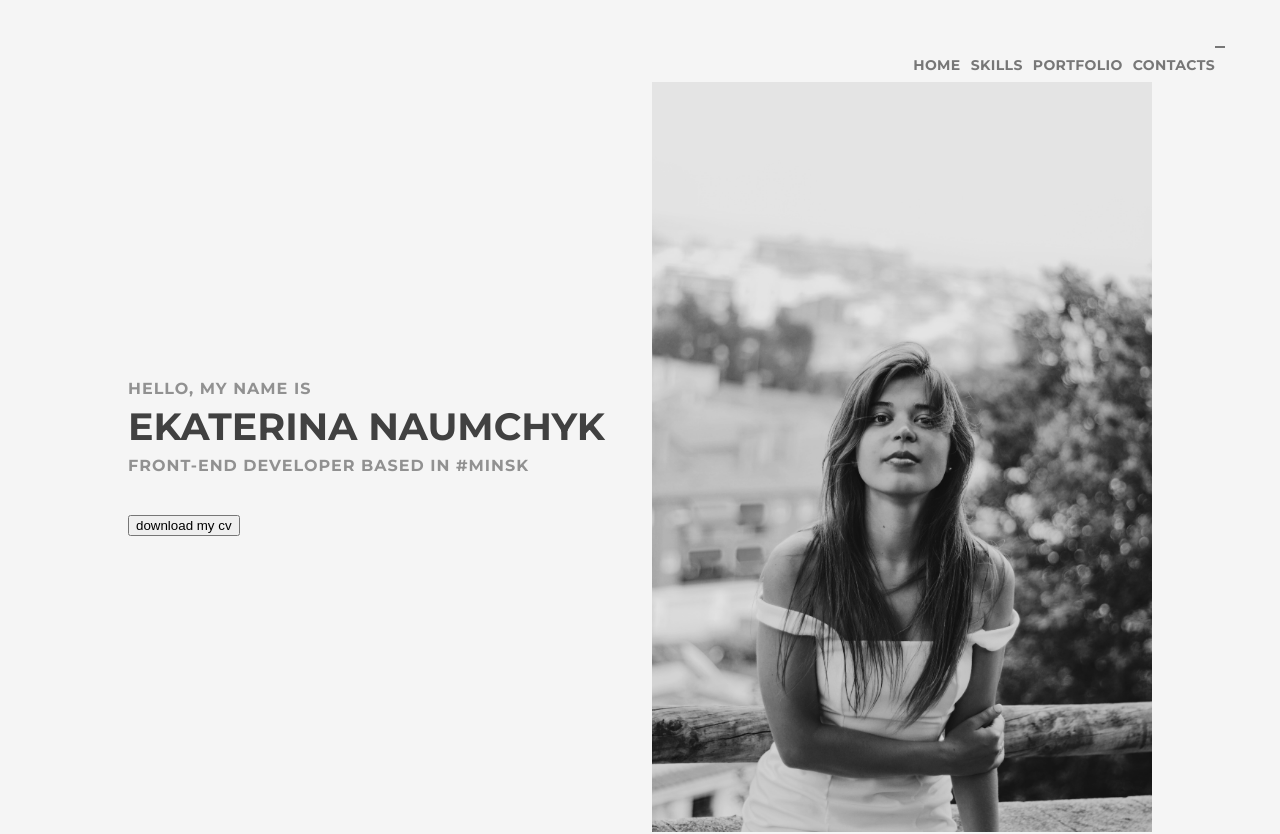
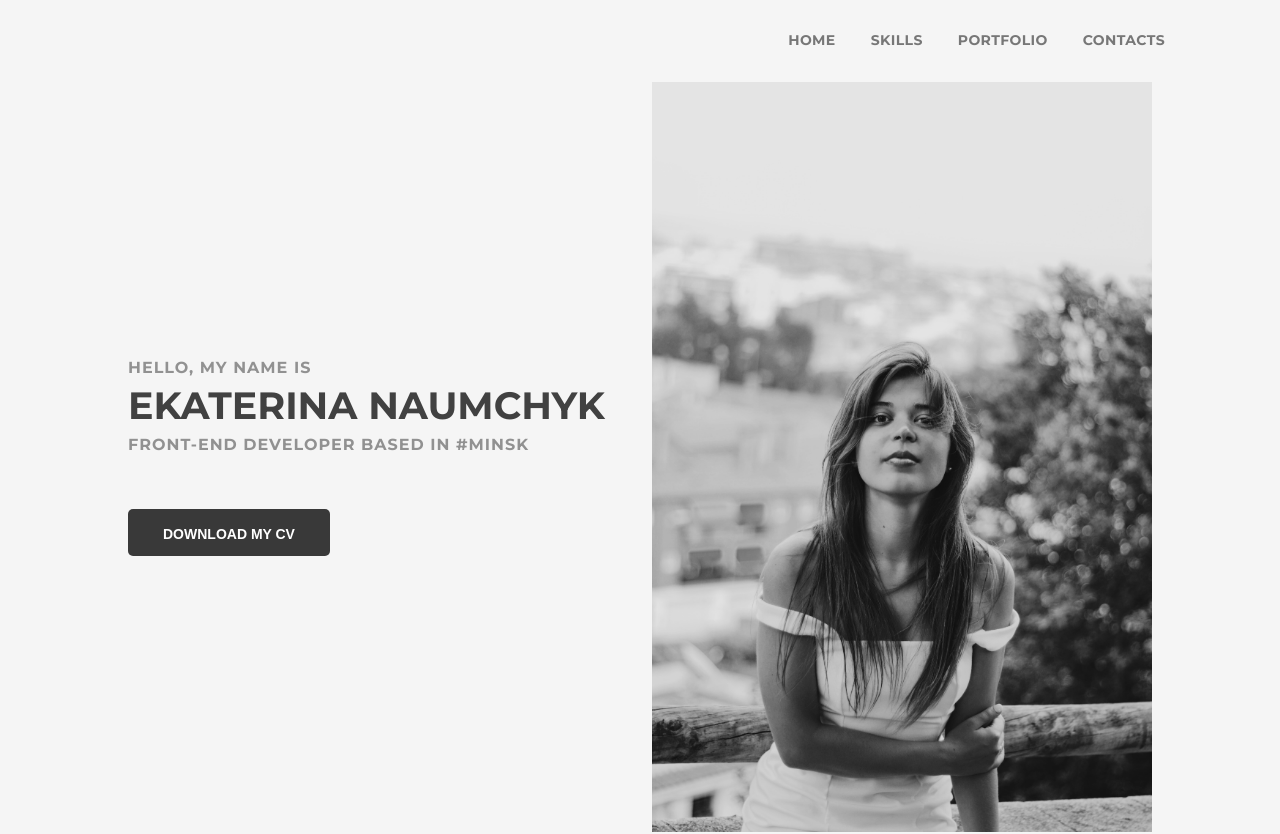
Before and after one commit to Ekaterina112/Portfolio, a React (Create React App) app: page / in a window 1280 px wide. Shown: the top 834 px of the page. Built offline with nearby package versions, Linux system fonts and the light colour scheme; a web font is replaced by a local one.

Commit message:
decorate button component

```diff
--- a/src/common/button/Button.js
+++ b/src/common/button/Button.js
@@ -2,10 +2,14 @@ import React from 'react'
 import styles from './Button.module.css';
 
 
-
-function Button (props) {
-    return <div className={styles.button}>
-        <button>{props.title}</button>
+function Button(props) {
+    return <div className={styles.buttonBlock}>
+        <button className={styles.button}>
+            <a>
+            {props.title}
+            </a>
+        </button>
     </div>
 }
+
 export default Button;
--- a/src/common/button/Button.module.css
+++ b/src/common/button/Button.module.css
@@ -1,3 +1,22 @@
+.buttonBlock {
+
+
+}
 .button {
+    padding: 0 30px;
     margin-top: 40px;
+    background-color: #393939;
+    border: 0 none;
+    border-radius: 5px;
+    font-size: 14px;
+    height: 47px;
+    line-height: 50px;
 }
+.button a {
+    color: #ffffff;
+    text-transform: uppercase;
+    line-height: 40px;
+    font-size: 14px;
+    padding: 0 5px;
+    font-weight: 650;
+}
--- a/src/nav/Nav.module.css
+++ b/src/nav/Nav.module.css
@@ -1,12 +1,14 @@
 .nav {
     margin-right: 50px;
     margin-top: 50px;
+    margin-bottom: 50px;
     width: 100%;
     display: flex;
     justify-content: flex-end;
     position: relative;
 }
 .nav a {
+    margin-right: 25px;
     line-height: 40px;
     color: #777777;
     font-size: 14px;
@@ -15,12 +17,3 @@
     text-transform: uppercase;
     letter-spacing: 0.40px;
 }
-.menu {
-    color: #777777;
-    content: '';
-    height: 2px;
-    background: #777777;
-    transform: translate(-50%, 50%);
-    left: 50%;
-    bottom: -10px;
-}
```
